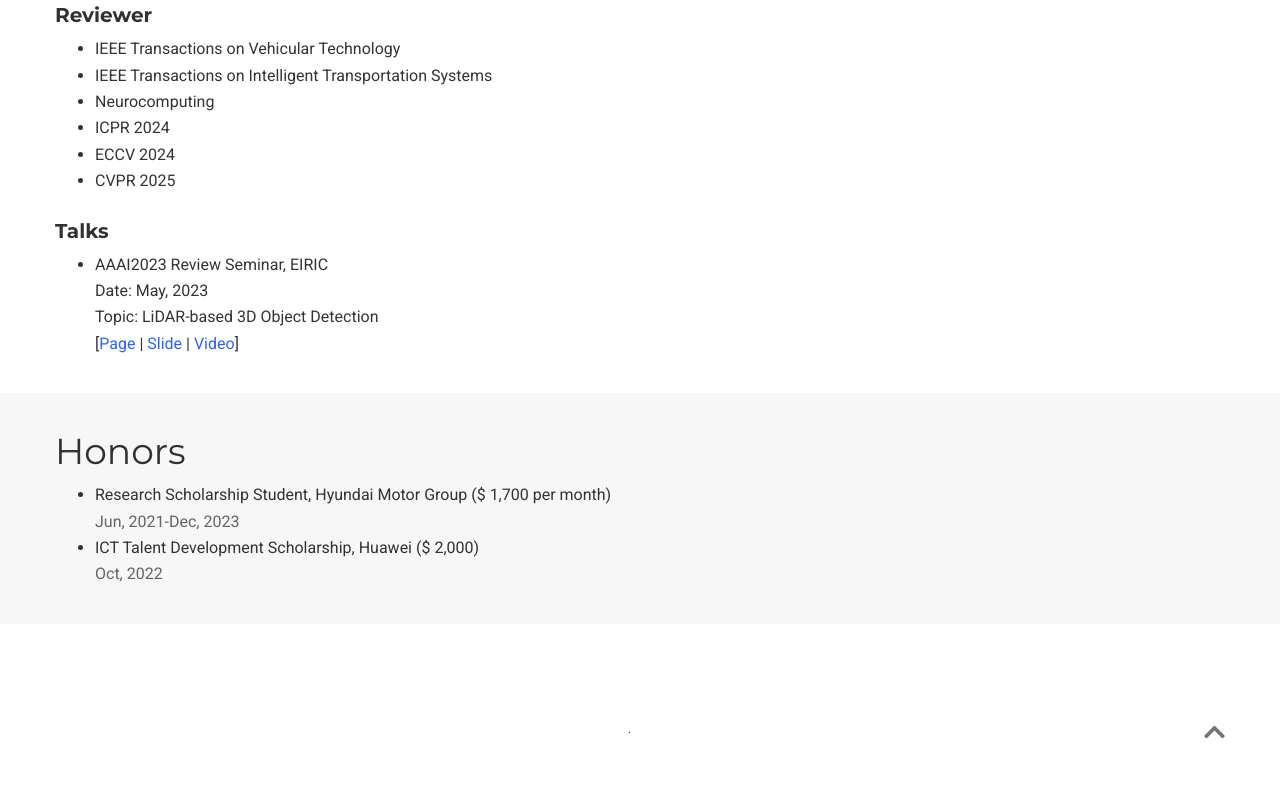
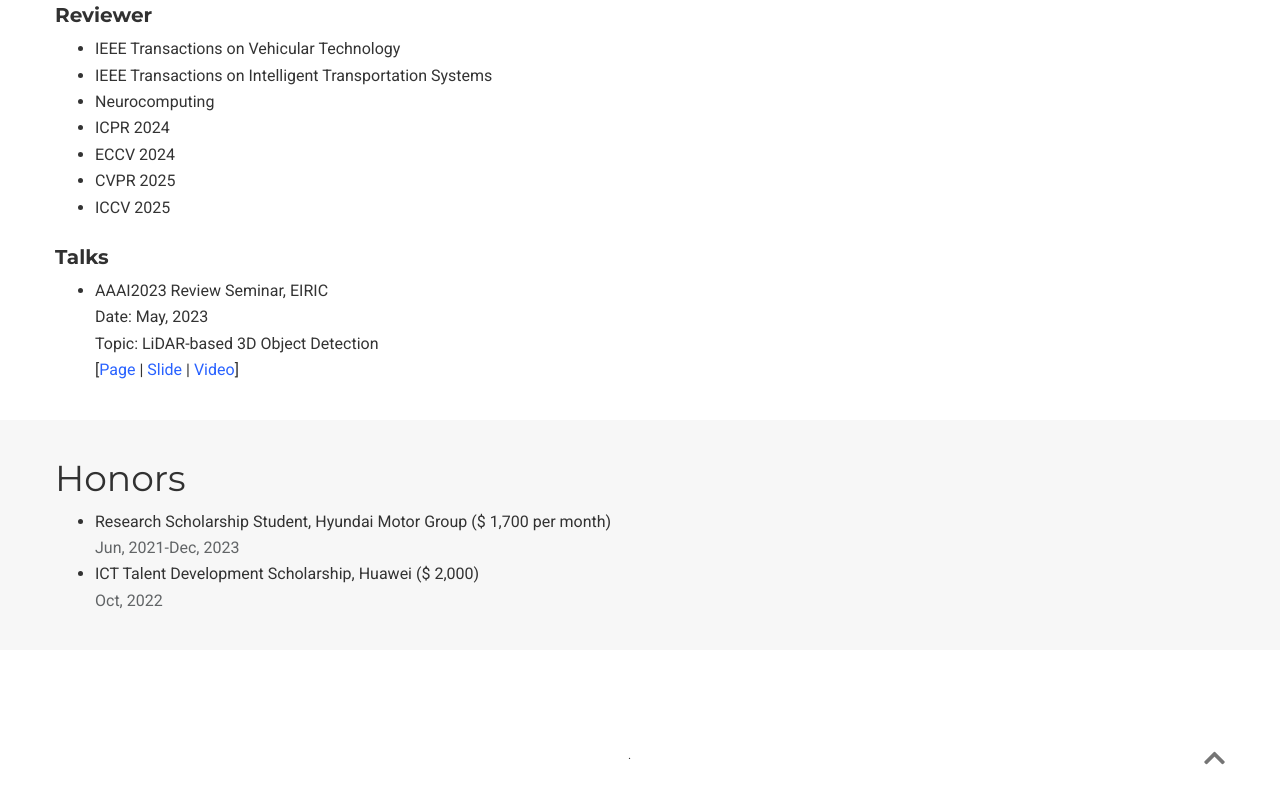
Before and after one commit to junhkoh-pav/junhkoh-pav.github.io, a plain HTML site: page index.html in a window 1280 px wide. Shown: the part 2274-3078 px from the top of the page. Drawn offline with nearby package versions, Linux system fonts and the light colour scheme; some packages are replaced by stand-ins of ours; no server answers; some icons are missing.

Commit message:
Add reviewer experience for ICCV 2025

```diff
--- a/index.html
+++ b/index.html
@@ -504,6 +504,7 @@ During my Ph.D. studies, I was a recipent of <a href="https://www.hyundaimotorgr
           <li>ICPR 2024</li>
           <li>ECCV 2024</li>
           <li>CVPR 2025</li>
+          <li>ICCV 2025</li>
           <!-- <li><b>Outstanding Reviewer</b> in CVPR 2021, ECCV 2020</li>
           <li>Reviewer at CVPR, NeurIPS, ICLR, ICCV, ECCV, ICML, AAAI, EG, TPAMI, TNNLS, TIP</li> -->
         </ul>
```
